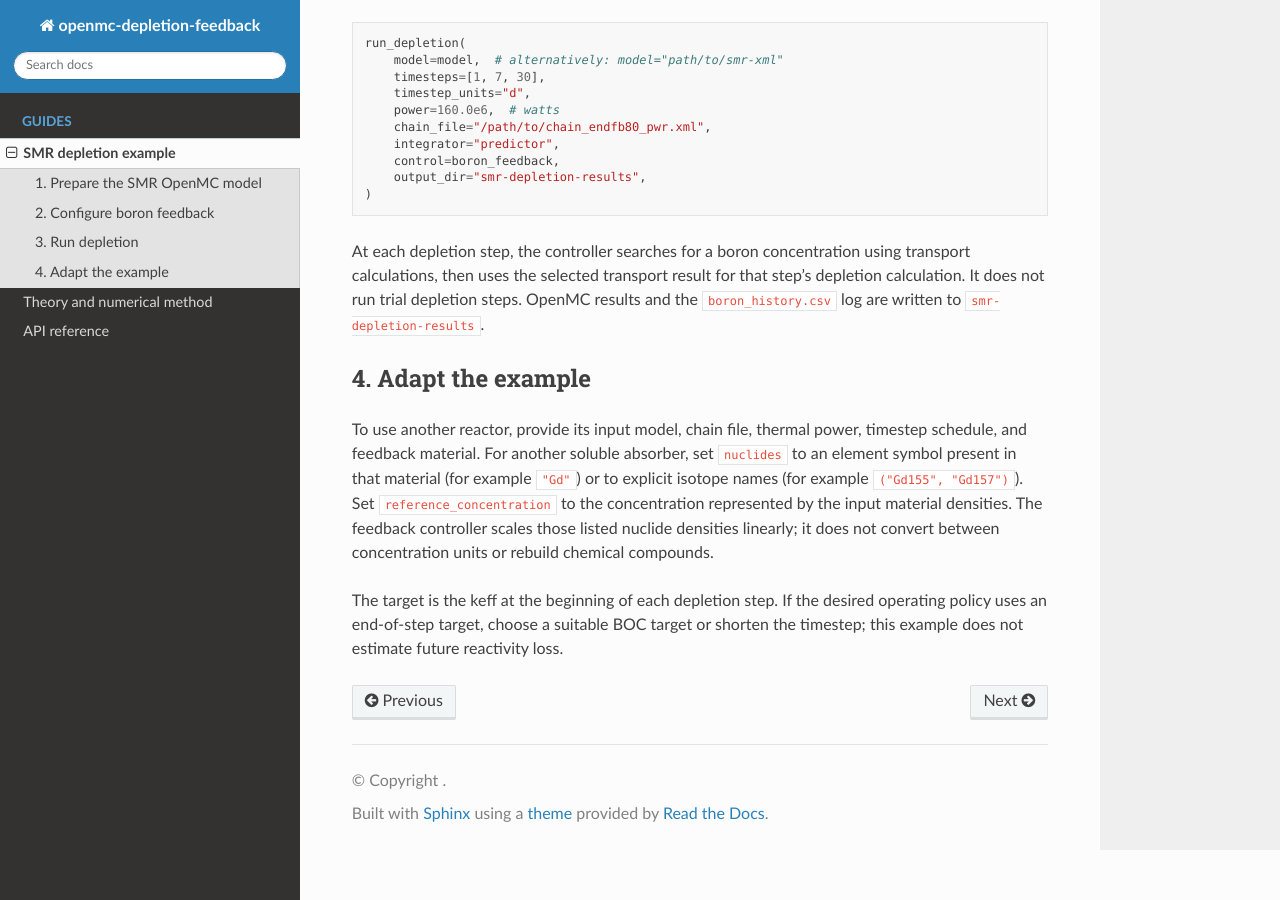
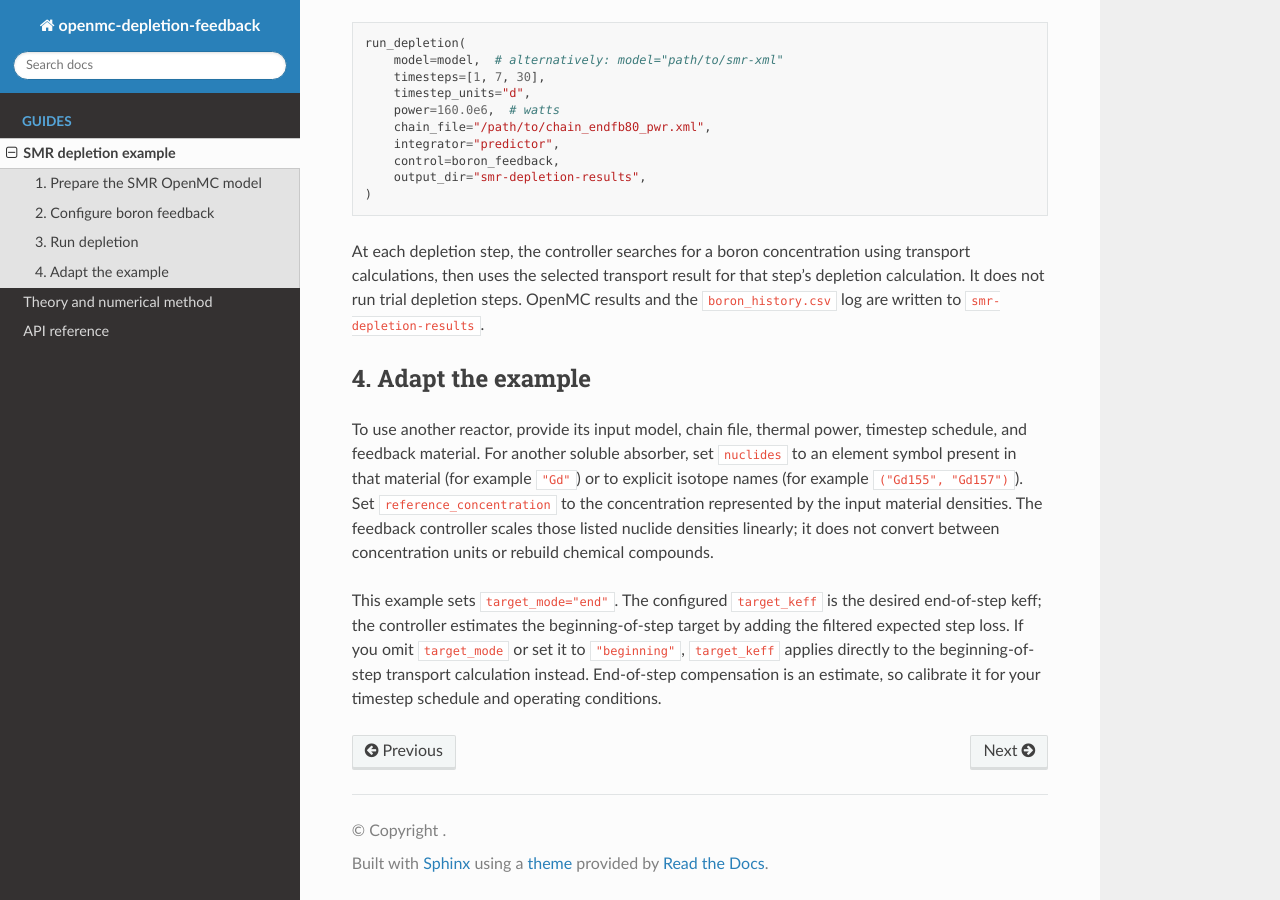
Before and after one commit to Qyxen/openmc-depletion-feedback, a Sphinx documentation site: the page built from docs/smr-example.rst, in a window 1280 px wide and 900 px high, scrolled down 1854 px. Built offline with Sphinx 7.4.7 and the Read the Docs theme 3.1.0, drawn with Linux system fonts in a browser that asks for light colours.

```diff
--- a/docs/smr-example.rst
+++ b/docs/smr-example.rst
@@ -119,6 +119,10 @@ material densities. The feedback controller scales those listed nuclide
 densities linearly; it does not convert between concentration units or
 rebuild chemical compounds.
 
-The target is the keff at the beginning of each depletion step. If the desired
-operating policy uses an end-of-step target, choose a suitable BOC target or
-shorten the timestep; this example does not estimate future reactivity loss.
+This example sets ``target_mode="end"``. The configured ``target_keff`` is the
+desired end-of-step keff; the controller estimates the beginning-of-step
+target by adding the filtered expected step loss. If you omit ``target_mode``
+or set it to ``"beginning"``, ``target_keff`` applies directly to the
+beginning-of-step transport calculation instead. End-of-step compensation is
+an estimate, so calibrate it for your timestep schedule and operating
+conditions.
```
Also changed, not shown: README.md (+2 -29 lines), 1 other file.
